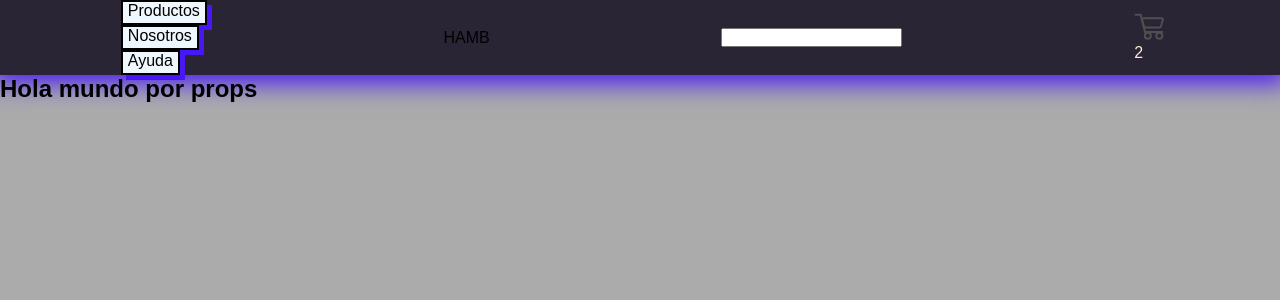
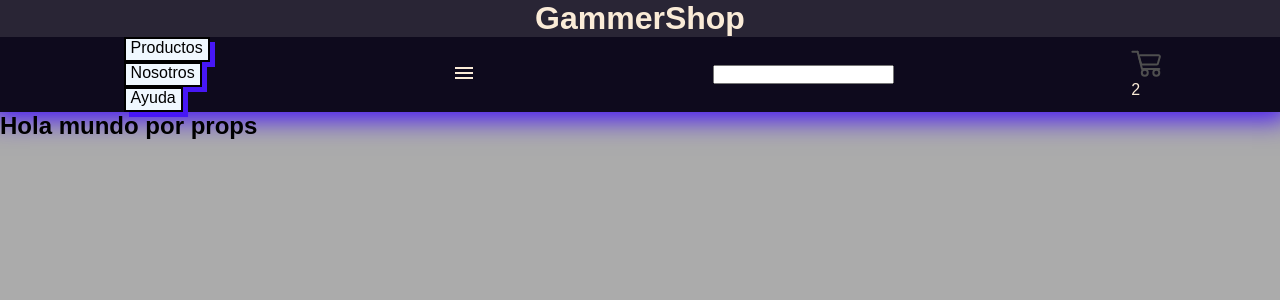
Before and after one commit to mayomatias/ecommerce, a React (Create React App) app: page / in a window 1280 px wide. Shown: the top 300 px of the page. Built offline with nearby package versions, Linux system fonts and the light colour scheme.

Commit message:
NavBar drop down menu

```diff
--- a/package.json
+++ b/package.json
@@ -3,6 +3,10 @@
   "version": "0.1.0",
   "private": true,
   "dependencies": {
+    "@emotion/react": "^11.11.0",
+    "@emotion/styled": "^11.11.0",
+    "@mui/icons-material": "^5.11.16",
+    "@mui/material": "^5.13.0",
     "@testing-library/jest-dom": "^5.16.5",
     "@testing-library/react": "^13.4.0",
     "@testing-library/user-event": "^13.5.0",
--- a/src/components/NavBar/NavBar.js
+++ b/src/components/NavBar/NavBar.js
@@ -1,14 +1,14 @@
 import React from 'react';
 import "../../css/style.css"
 import { useState } from 'react';
+import MenuIcon from '@mui/icons-material/Menu';
+import CloseIcon from '@mui/icons-material/Close';
+import CartWidget from '../CartWidget/CartWidget';
 
-import CartWidget from '../CartWidget/CartWidget';
 let dropDowMenu = "nav-drop-menu-invisible"
 
-
-
 const NavBar = () =>{
-  const [navBarState, setNavBarSatate] = useState(0)
+  const [navBarState, setNavBarSatate] = useState(1)
   const imprimir = () => {
     console.log("Hola desde una funcion")
     if(navBarState == 0) {
@@ -21,6 +21,8 @@ const NavBar = () =>{
   }
 
   return(
+    <header>
+      <h1>GammerShop</h1>
       <nav>
         <ul className={dropDowMenu} id='nav-drop-menu'>
           <li className="nav-item"><a>Productos</a></li>
@@ -28,7 +30,8 @@ const NavBar = () =>{
           <li className="nav-item"><a>Ayuda</a></li>
         </ul>
         <div>
-        <a id='hamburguer-menu' onClick={imprimir} >HAMB</a>
+          {navBarState ? <MenuIcon onClick={imprimir} /> : <CloseIcon onClick={imprimir} />}
+
         </div>
         <div id='search-box'>
           <div />
@@ -37,6 +40,7 @@ const NavBar = () =>{
         </div>
         <CartWidget />
       </nav>
+    </header>
   );
 }
 
--- a/src/css/style.css
+++ b/src/css/style.css
@@ -4,6 +4,8 @@
   box-sizing: border-box; }
 
 @media (max-width: 576px) {
+  header {
+    height: 30vw; }
   nav {
     height: 15vw; }
   nav ul {
@@ -54,7 +56,6 @@ nav {
   align-items: center;
   background-color: #080317ca;
   color: antiquewhite;
-  box-shadow: 0px 0px 1.5rem 0.5rem #4717F6;
   width: 100%; }
 
 .nav-item {
@@ -82,3 +83,13 @@ ul {
 body {
   background-color: #ababab;
   font-family: 'Josefin Sans', sans-serif; }
+
+header {
+  display: flex;
+  flex-direction: column;
+  justify-content: space-around;
+  align-items: center;
+  background-color: #080317ca;
+  color: antiquewhite;
+  box-shadow: 0px 0px 1.5rem 0.5rem #4717F6;
+  width: 100%; }
--- a/src/scss/components/_navbar.scss
+++ b/src/scss/components/_navbar.scss
@@ -6,7 +6,6 @@ nav{
     align-items: center;
     background-color: $primary;
     color: antiquewhite;
-    box-shadow: 0px 0px 1.5rem 0.5rem #4717F6;
     width: 100%;
 }
 
--- /dev/null
+++ b/src/scss/layout/_header.scss
@@ -0,0 +1,10 @@
+header {
+    display: flex;
+    flex-direction: column;
+    justify-content: space-around;
+    align-items: center;
+    background-color: $primary;
+    color: antiquewhite;
+    box-shadow: 0px 0px 1.5rem 0.5rem #4717F6;
+    width: 100%;
+}
--- a/src/scss/main.scss
+++ b/src/scss/main.scss
@@ -10,3 +10,4 @@
 
 //Layout
 @import "./layout/body.scss";
+@import "./layout/header.scss";
--- a/src/scss/utilities/media-querys/_mobile.scss
+++ b/src/scss/utilities/media-querys/_mobile.scss
@@ -1,6 +1,9 @@
 @import "../../utilities/variables";
 
 @media (max-width: 576px) {
+    header {
+        height: 30vw;
+    }
     nav {
         height: 15vw;
     }
```
Also changed, not shown: 1 other file (tests, documents, lock files or other folders). Lines whose indentation alone changed are shown as unchanged.
